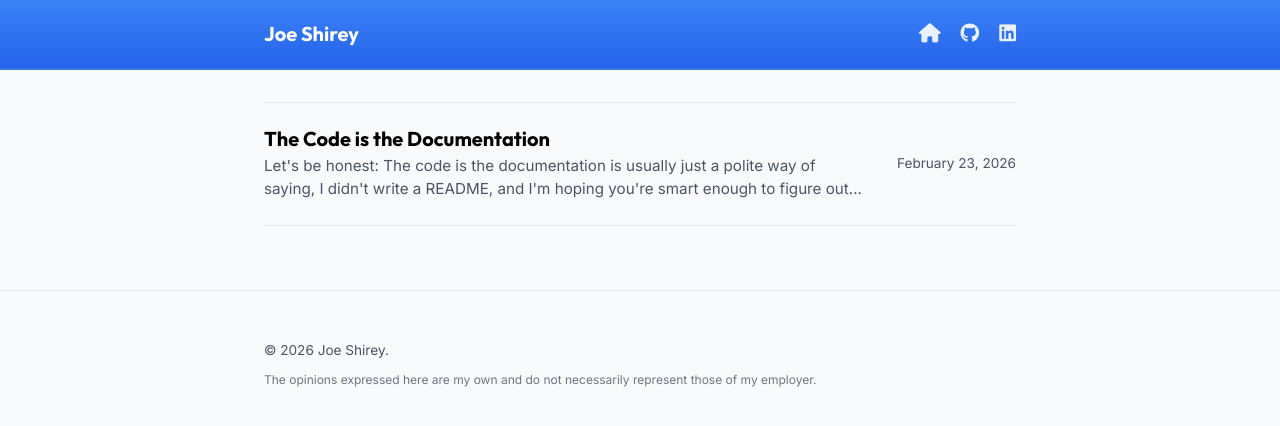
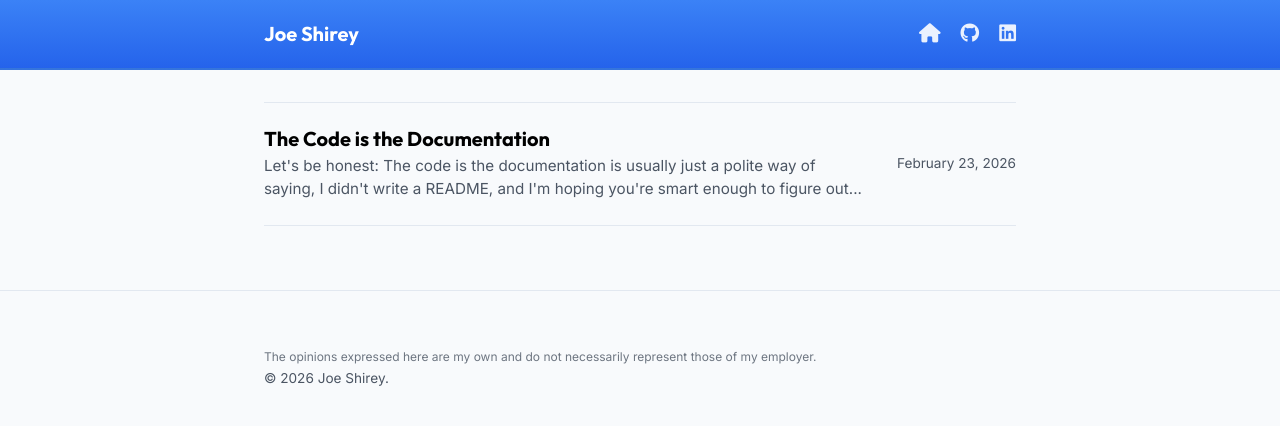
Before and after one commit to joeshirey/joeshirey.github.io, a Jekyll site: the page built from index.md, in a window 1280 px wide. Shown: the top 426 px of the page. Built offline with Jekyll 4.4.1, drawn with Linux system fonts in a browser that asks for light colours; part of the change alters nothing that is shown.

Commit message:
style: Center footer text and adjust copyright placement in the footer.

```diff
--- a/_layouts/default.html
+++ b/_layouts/default.html
@@ -32,9 +32,9 @@
 
   <footer>
     <div class="container">
-      <p>&copy; {{ "now" | date: "%Y" }} Joe Shirey.</p>
       <p class="disclaimer">The opinions expressed here are my own and do not necessarily represent those of my
         employer.</p>
+      <p>&copy; {{ "now" | date: "%Y" }} Joe Shirey.</p>
     </div>
   </footer>
 </body>
```
